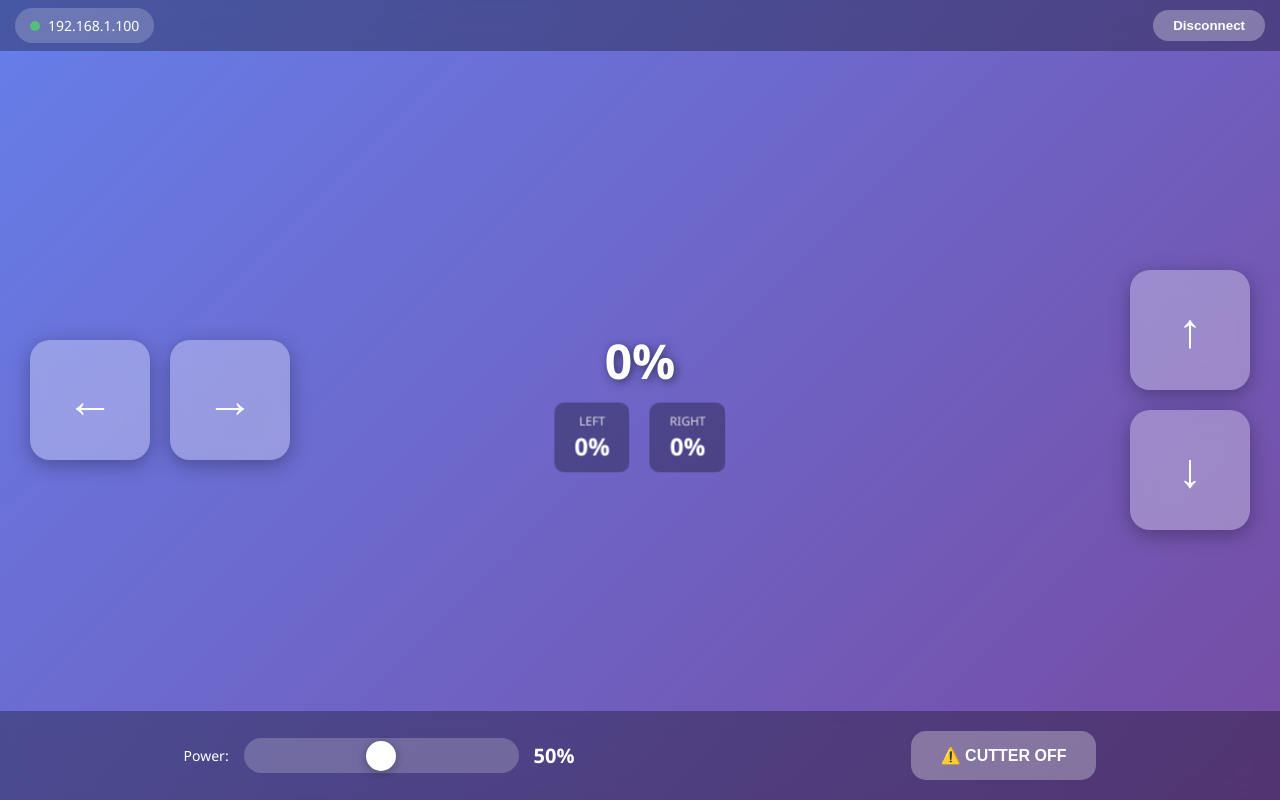
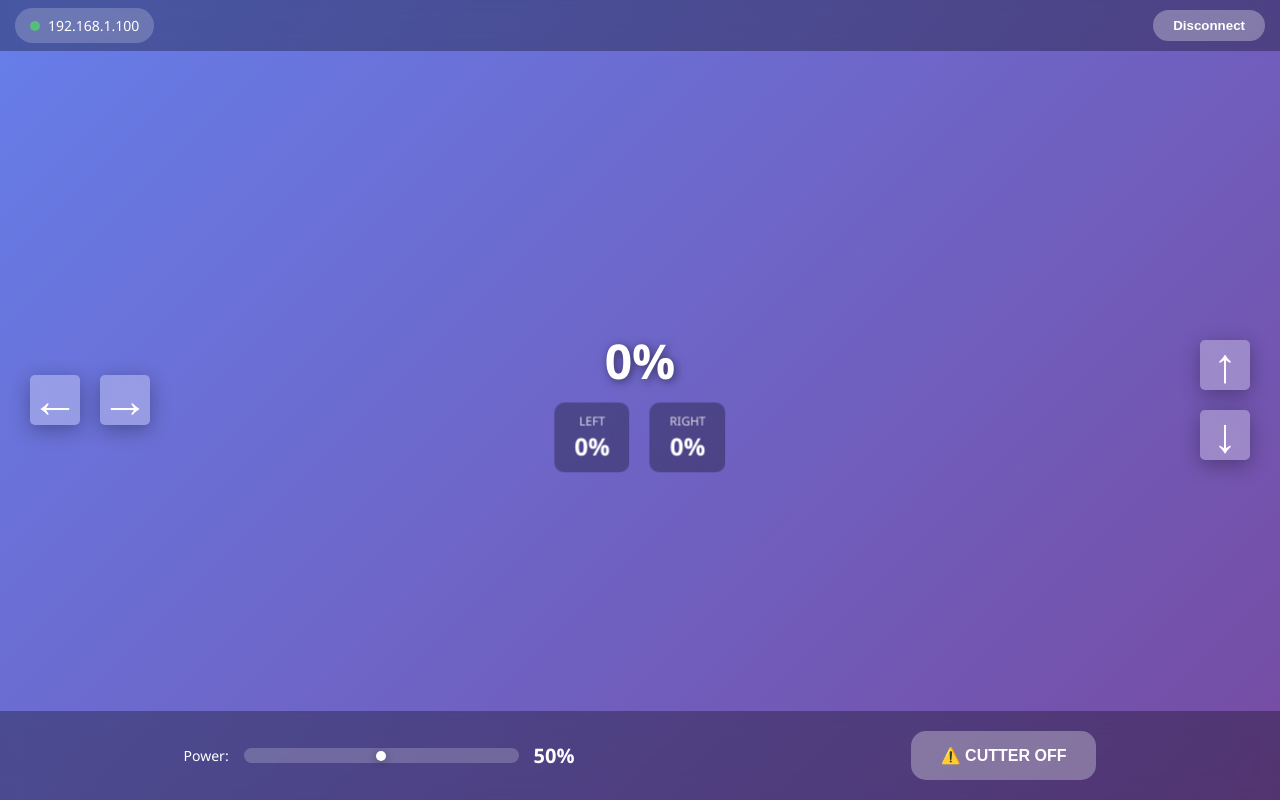
Before and after one commit to asetic003/robot-cotroller-, a plain HTML site: page index.html in a window 1280 px wide. Both pictures are taken after a click on the button "Connect & Start". Drawn offline with Linux system fonts and the light colour scheme.

Commit message:
Update index.html

```diff
--- a/index.html
+++ b/index.html
@@ -199,10 +199,10 @@
         }
 
         .control-btn {
-            width: 120px;
-            height: 120px;
+            width: 50px;
+            height: 50px;
             border: none;
-            border-radius: 20px;
+            border-radius: 5px;
             background: rgba(255, 255, 255, 0.3);
             backdrop-filter: blur(10px);
             color: white;
@@ -262,7 +262,7 @@
 
         .power-slider {
             flex: 1;
-            height: 35px;
+            height: 15px;
             -webkit-appearance: none;
             appearance: none;
             background: rgba(255, 255, 255, 0.2);
@@ -273,8 +273,8 @@
         .power-slider::-webkit-slider-thumb {
             -webkit-appearance: none;
             appearance: none;
-            width: 30px;
-            height: 30px;
+            width: 10px;
+            height: 10px;
             background: white;
             border-radius: 50%;
             cursor: pointer;
@@ -282,8 +282,8 @@
         }
 
         .power-slider::-moz-range-thumb {
-            width: 30px;
-            height: 30px;
+            width: 10px;
+            height: 10px;
             background: white;
             border-radius: 50%;
             cursor: pointer;
```
